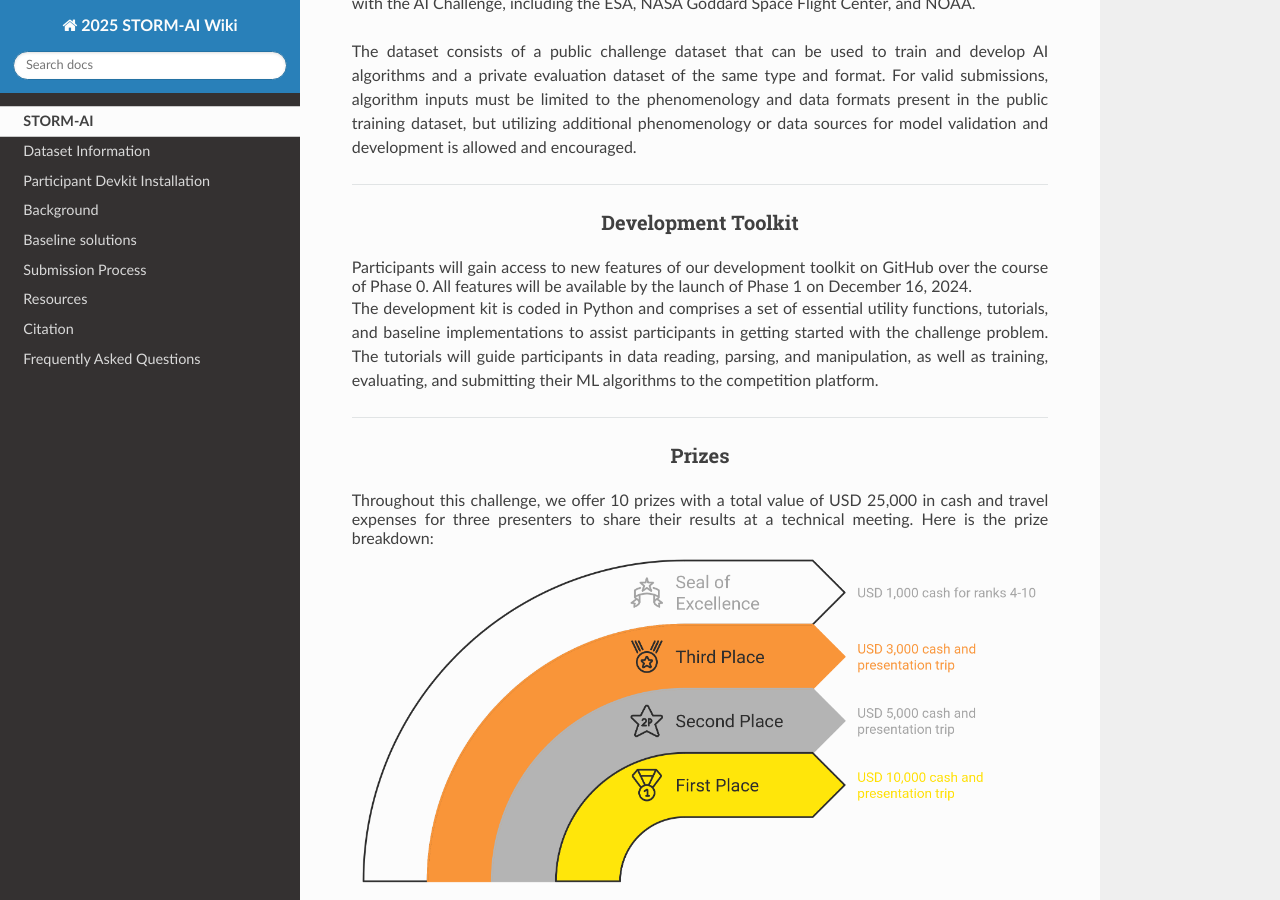
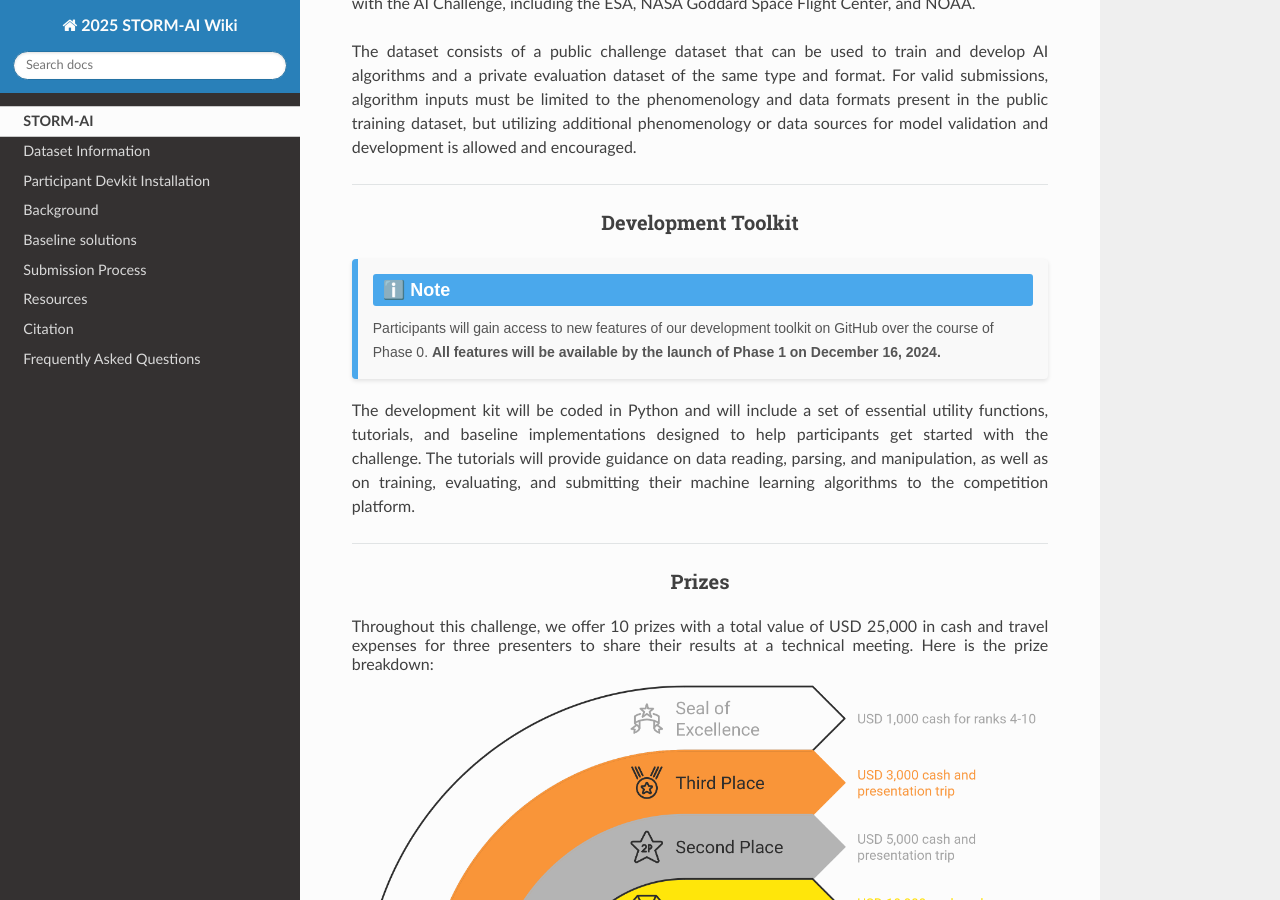
Before and after one commit to olgupila/STORM-AI-devkit-2025, a Sphinx documentation site: the page built from docs/README.md, in a window 1280 px wide and 900 px high, scrolled down 1541 px. Built offline with Sphinx 7.4.7 and the Read the Docs theme 3.1.0, drawn with Linux system fonts in a browser that asks for light colours; pages that are not in the unit, such as notebooks, are missing from menus.

Commit message:
Main updates

```diff
--- a/docs/README.md
+++ b/docs/README.md
@@ -100,10 +100,16 @@ The dataset consists of a public challenge dataset that can be used to train and
 <div align="center">
 <h3> Development Toolkit </h3>
 </div>
+
+<div style="display: flex; flex-direction: column; background-color: #f9f9f9; border-left: 6px solid #4aa8ec; border-radius: 4px; padding: 15px; margin: 20px 0; box-shadow: 0 2px 4px rgba(0, 0, 0, 0.1); font-family: Arial, sans-serif;">
+    <div style="font-size: 18px; font-weight: bold; color: #ffffff; background-color: #4aa8ec; display: inline-block; padding: 5px 10px; border-radius: 3px; margin-bottom: 10px;">ℹ️ Note</div>
+    <p style="font-size: 14px; margin: 0; color: #555;">Participants will gain access to new features of our development toolkit on GitHub over the course of Phase 0. <b>All features will be available by the launch of Phase 1 on December 16, 2024.</b></p>
+</div>
+
 <div align="justify">
-Participants will gain access to new features of our development toolkit on GitHub over the course of Phase 0. All features will be available by the launch of Phase 1 on December 16, 2024.
 
-The development kit is coded in Python and comprises a set of essential utility functions, tutorials, and baseline implementations to assist participants in getting started with the challenge problem. The tutorials will guide participants in data reading, parsing, and manipulation, as well as training, evaluating, and submitting their ML algorithms to the competition platform.
+The development kit will be coded in Python and will include a set of essential utility functions, tutorials, and baseline implementations designed to help participants get started with the challenge. The tutorials will provide guidance on data reading, parsing, and manipulation, as well as on training, evaluating, and submitting their machine learning algorithms to the competition platform.
+
 </div>
 
 ---
```
